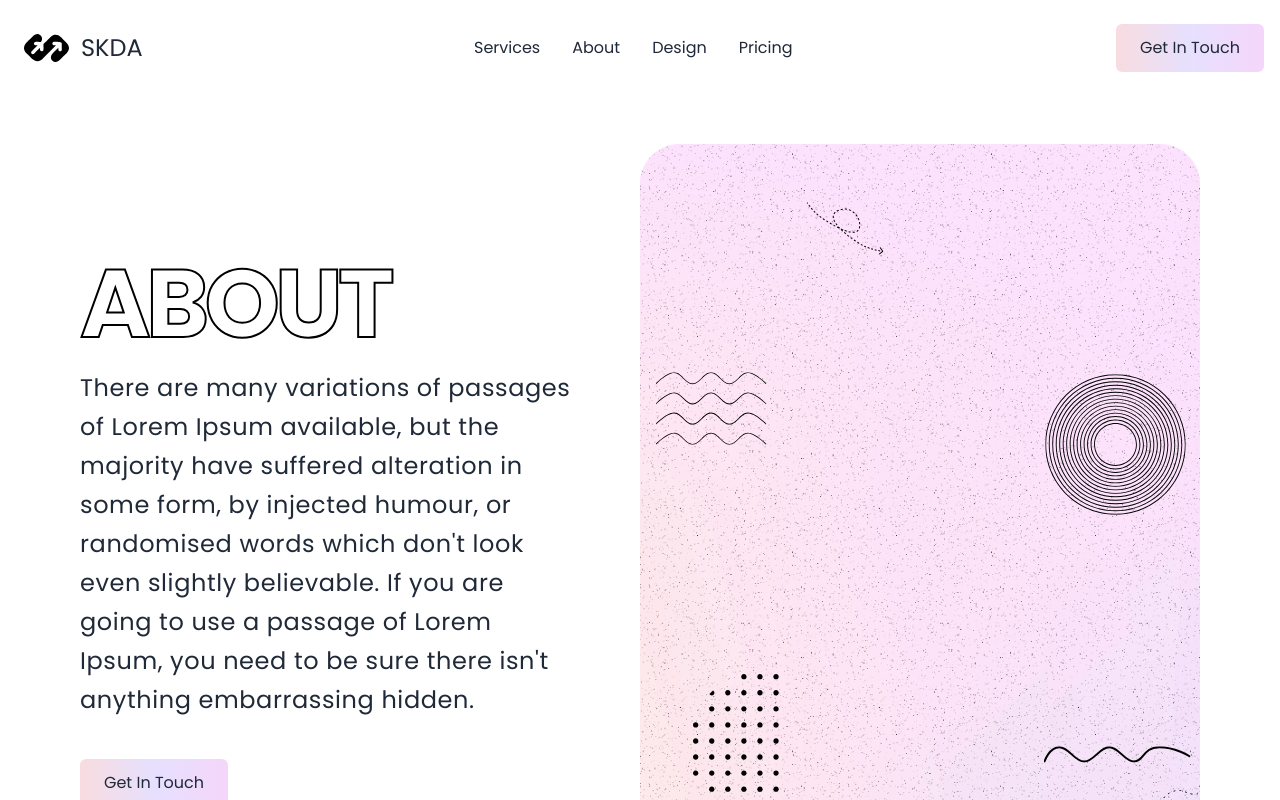
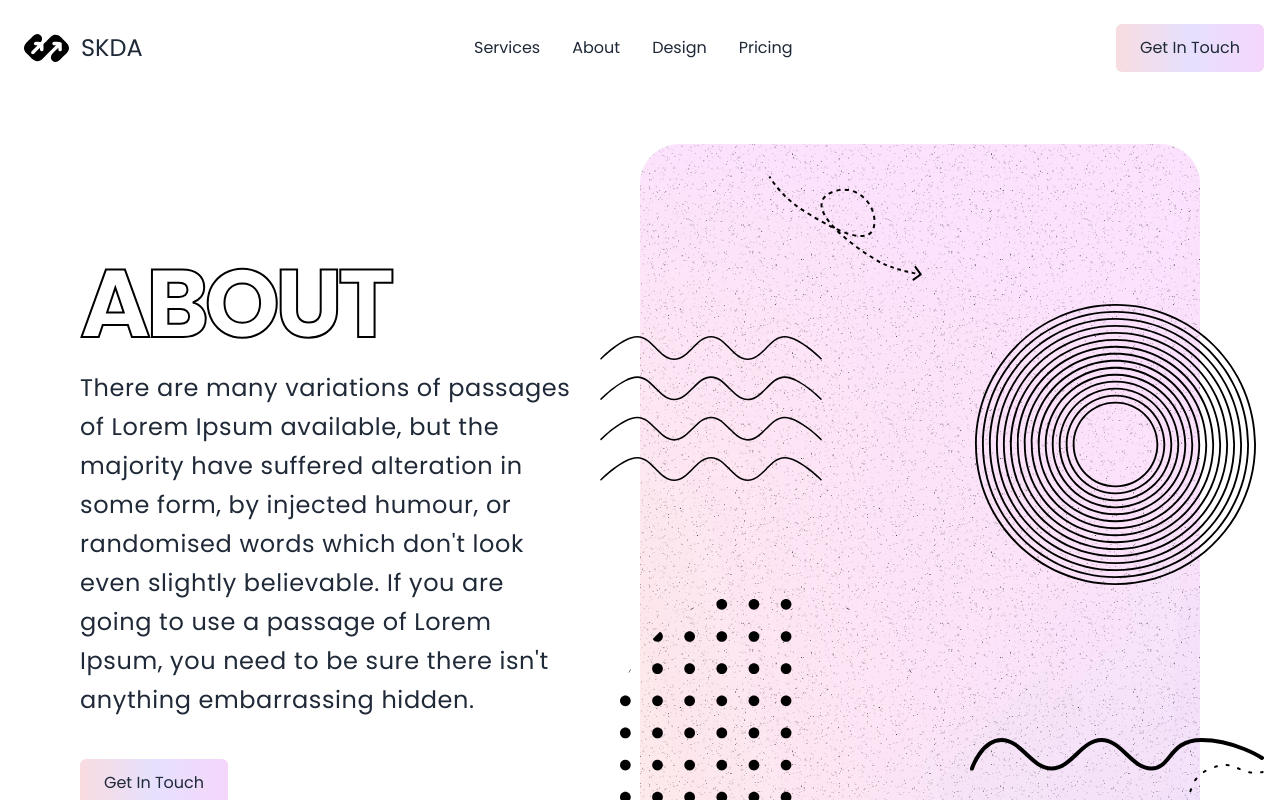
Before and after one commit to sik1j/sik1j-digital-agency-site, a Next.js app: page /about in a window 1280 px wide. Built offline with nearby package versions, Linux system fonts and the light colour scheme.

Commit message:
fixed scaling issue with heroImage

```diff
--- a/components/HeroImage.tsx
+++ b/components/HeroImage.tsx
@@ -3,29 +3,14 @@ function HeroImage({}: Props) {
   return (
     <div className="relative col-span-6 mt-16 h-min">
       <img src="/bg-obj.png" className="ml-auto" />
-      <img src="/rings.svg" className="absolute -right-14 top-40  scale-50" />
-      <img
-        src="/dashed-arrow.svg"
-        className="absolute top-8 left-32  scale-50"
-      />
-      <img src="/waves.svg" className="absolute top-48 -left-10  scale-50" />
-      <img
-        src="/circle-dots.svg"
-        className="absolute bottom-40 -left-5  scale-50"
-      />
-      <img src="/loop.svg" className="absolute bottom-14 left-40  scale-50" />
-      <img
-        src="/wiggle_1.svg"
-        className="absolute bottom-72 -right-16  scale-50"
-      />
-      <img
-        src="/wiggle_2.svg"
-        className="absolute bottom-48 -right-16  scale-50"
-      />
-      <img
-        src="/wiggle_3.svg"
-        className="absolute bottom-40 -right-16  scale-50"
-      />
+      <img src="/rings.svg" className="absolute -right-14 top-40" />
+      <img src="/dashed-arrow.svg" className="absolute top-8 left-32" />
+      <img src="/waves.svg" className="absolute top-48 -left-10" />
+      <img src="/circle-dots.svg" className="absolute bottom-40 -left-5" />
+      <img src="/loop.svg" className="absolute bottom-14 left-40" />
+      <img src="/wiggle_1.svg" className="absolute bottom-72 -right-16" />
+      <img src="/wiggle_2.svg" className="absolute bottom-48 -right-16" />
+      <img src="/wiggle_3.svg" className="absolute bottom-40 -right-16" />
     </div>
   );
 }
```
